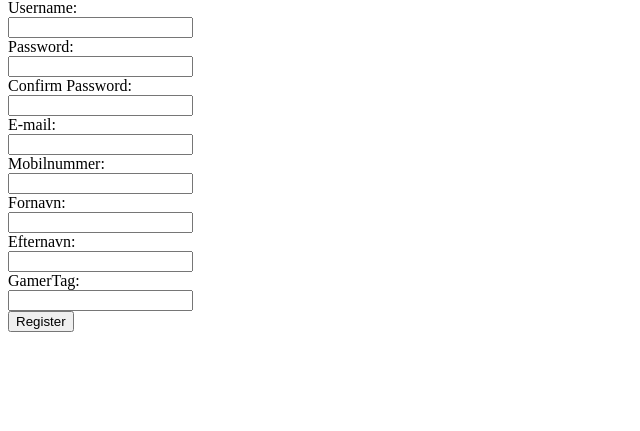
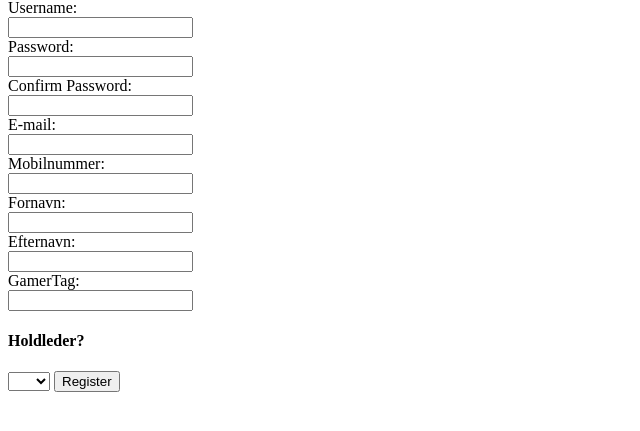
Before and after one commit to Nicklasx/BracketSystemProject, a PHP site: page /Projekt2.php in a window 1280 px wide. Shown: the part 56-487 px from the top of the page, without its empty margins (0-640 px from the left). Run offline with PHP 8.4, Linux system fonts and the light colour scheme.

Commit message:
tilføjelse af holdleder

```diff
--- a/Projekt2.php
+++ b/Projekt2.php
@@ -10,5 +10,12 @@
     Fornavn: <br><input type="text" name="Fornavn" required> <br>
     Efternavn: <br><input type="text" name="Efternavn" required> <br>
     GamerTag: <br><input type="text" name="GamerTag" required> <br>
+
+    <h4>Holdleder?</h4>
+    <select>
+    	<option value=""></option>
+    	<option value="ja">Ja</option>
+    	<option value="nej">Nej</option>
+    </select>
     <input type="submit" value="Register">
 </form>
```
